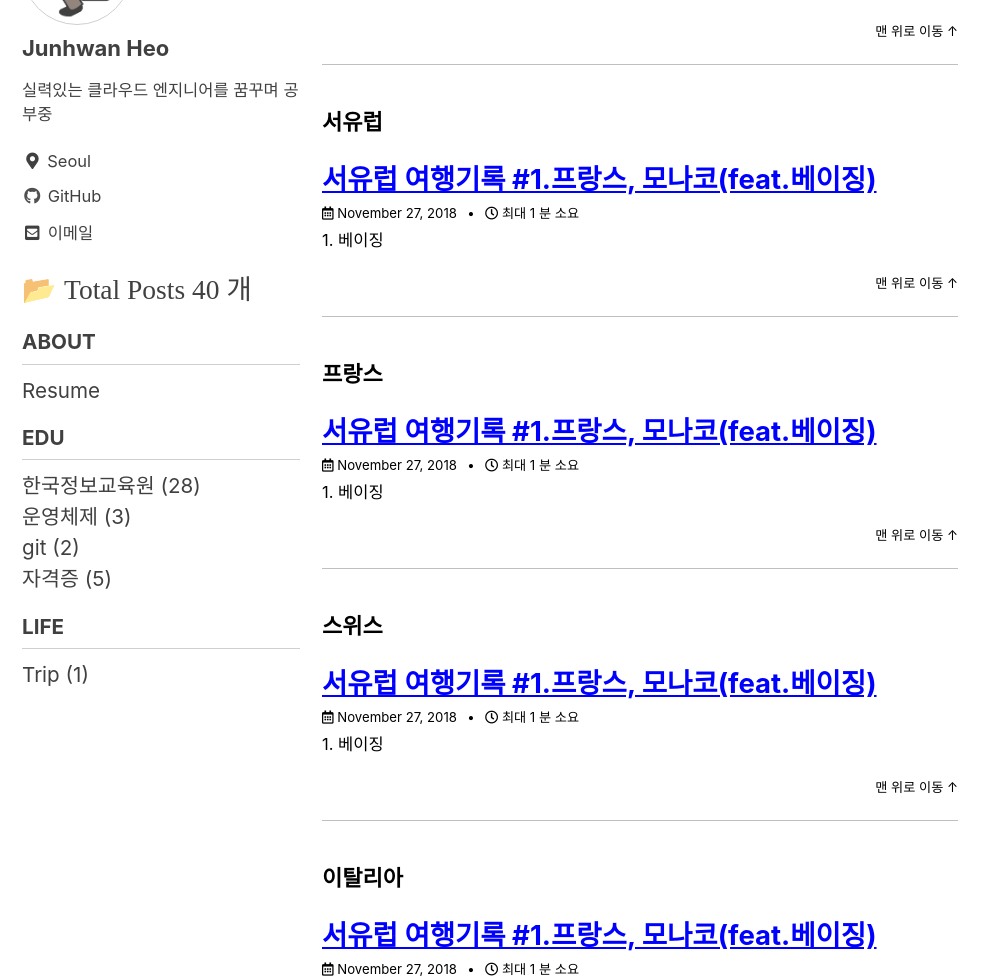
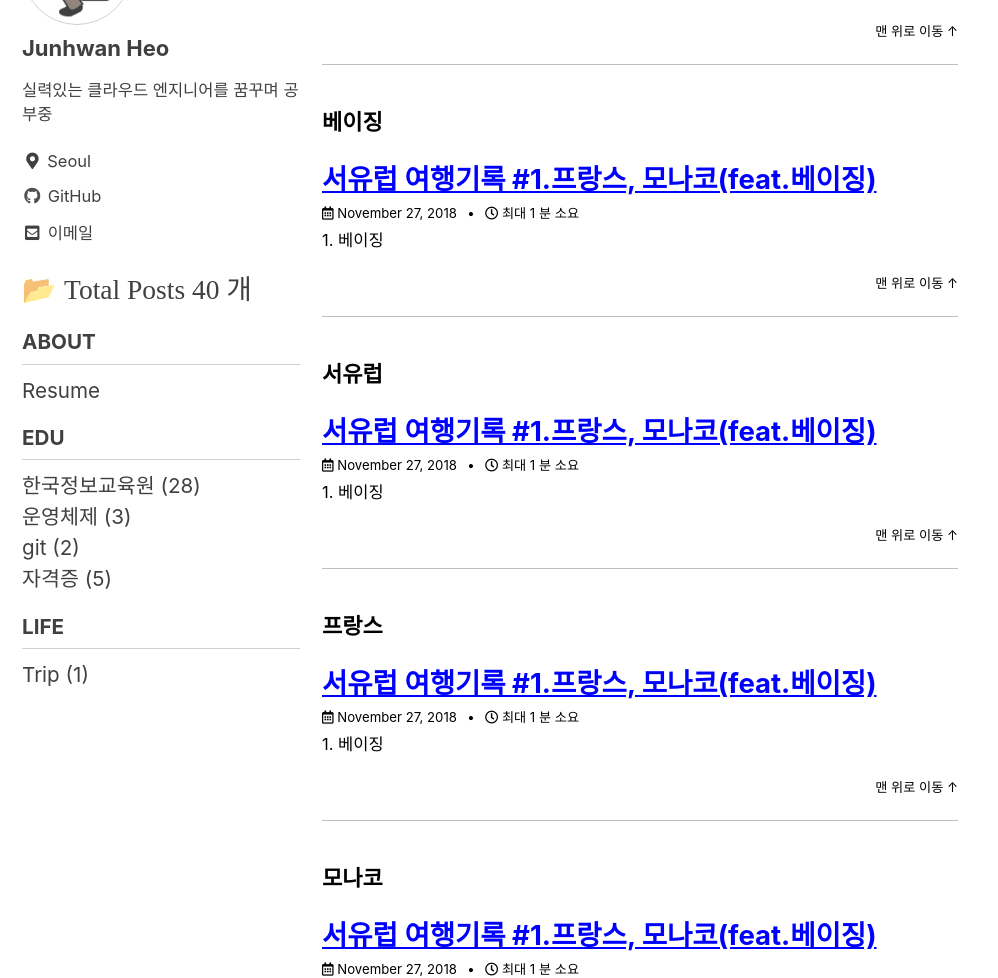
Before and after one commit to holeman4110/holeman4110.github.io, a Jekyll site: the page built from _pages/tags-archive.md, in a window 1280 px wide and 1400 px high, scrolled down 27159 px. Shown: the part 151-1129 px from the top of the window, without its empty margins (0-998 px from the left). Built offline with Jekyll 4.4.1, drawn with Linux system fonts in a browser that asks for light colours; cached includes are drawn as plain includes; a script bundle is joined from its source files by our own code.

Commit message:
Update 2018-11-27-west_europe.md

```diff
--- a/_posts/2018-11-27-west_europe.md
+++ b/_posts/2018-11-27-west_europe.md
@@ -2,7 +2,7 @@
 layout: single
 title: "서유럽 여행기록 #1.프랑스, 모나코(feat.베이징)"
 categories: trip
-tags: [2018/11/27, 여행, 서유럽, 프랑스, 스위스, 이탈리아]
+tags: [2018/11/27, 여행, 베이징, 서유럽, 프랑스, 모나코]
 toc: true
 toc_sticky: true
 author_profile: true
```
